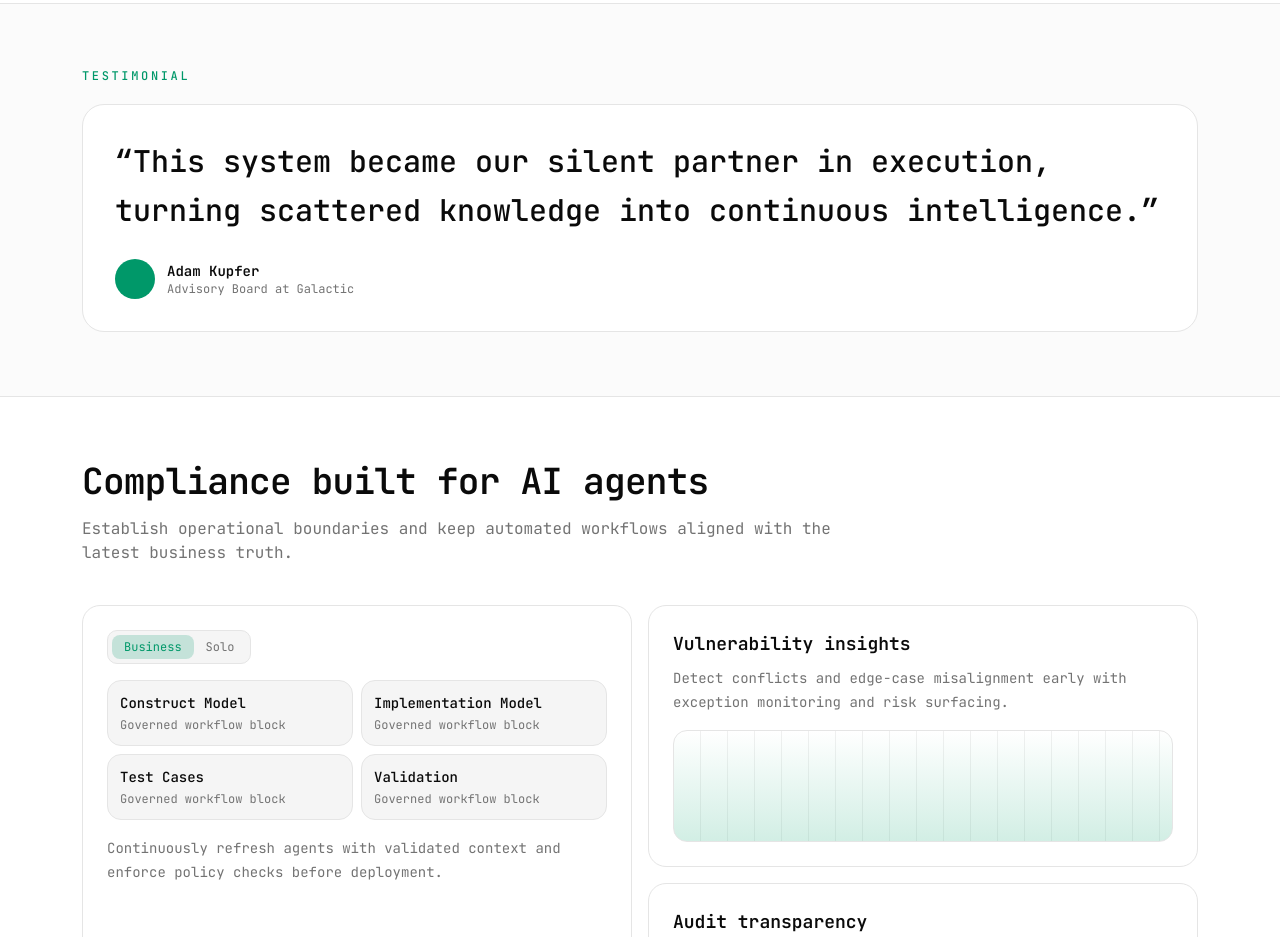
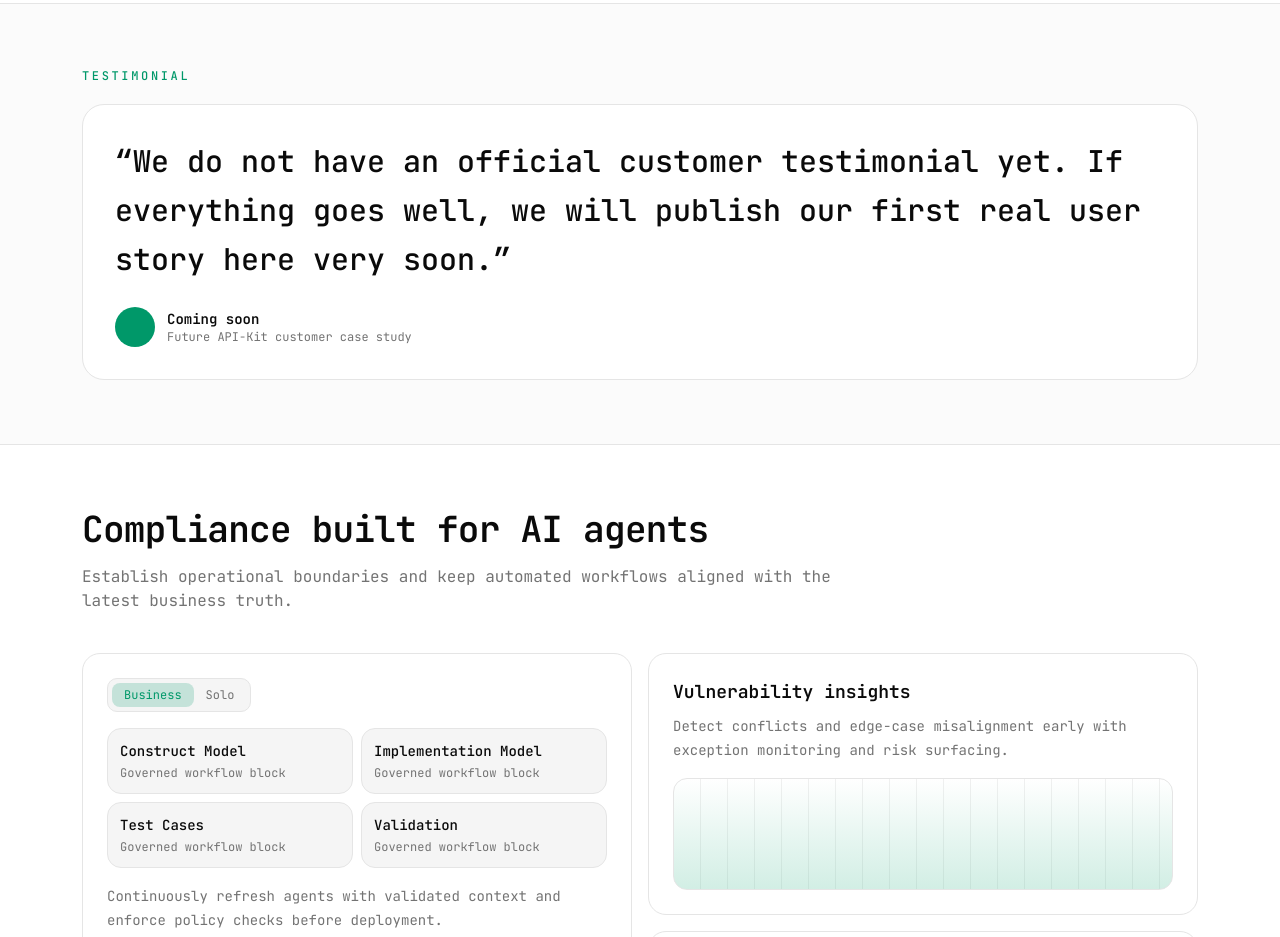
Before and after one commit to API-Kit-com/api-kit, a Next.js app: page / in a window 1280 px wide. Shown: the part 2060-2997 px from the top of the page. Built offline with nearby package versions, Linux system fonts and the light colour scheme.

Commit message:
refactor: update testimonial section with upcoming customer story

```diff
--- a/components/home-page.tsx
+++ b/components/home-page.tsx
@@ -240,14 +240,14 @@ export function HomePage() {
             <p className="text-xs font-medium uppercase tracking-[0.22em] text-primary">Testimonial</p>
             <article className="mt-5 rounded-3xl border border-border bg-card p-8">
               <p className="text-2xl font-medium leading-relaxed sm:text-3xl">
-                “This system became our silent partner in execution, turning scattered knowledge into continuous
-                intelligence.”
+                “We do not have an official customer testimonial yet. If everything goes well, we will publish our
+                first real user story here very soon.”
               </p>
               <div className="mt-6 flex items-center gap-3">
                 <div className="h-10 w-10 rounded-full bg-primary" />
                 <div>
-                  <p className="text-sm font-semibold">Adam Kupfer</p>
-                  <p className="text-xs text-muted-foreground">Advisory Board at Galactic</p>
+                  <p className="text-sm font-semibold">Coming soon</p>
+                  <p className="text-xs text-muted-foreground">Future API-Kit customer case study</p>
                 </div>
               </div>
             </article>
```
